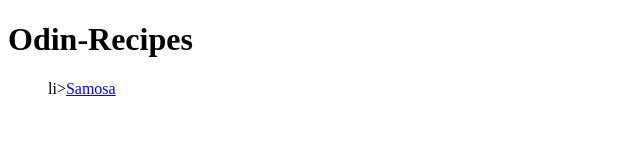
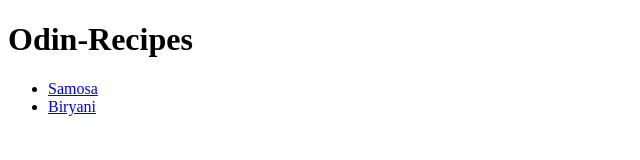
Before and after one commit to KaKaR0t05/odin-recipes, a plain HTML site: page index.html in a window 1280 px wide. Shown: the whole page, without its empty margins (0-640 px from the left). Drawn offline with Linux system fonts and the light colour scheme.

Commit message:
Linked biryani recipe to homepage

```diff
--- a/index.html
+++ b/index.html
@@ -8,7 +8,9 @@
 <body>
     <h1>Odin-Recipes</h1>
     <ul>
-        li><a href="recipes/samosa.html">Samosa</a></li>
+        <li><a href="recipes/samosa.html">Samosa</a></li>
+        <li><a href="recipes/biryani.html">Biryani</a></li>
+
     </ul>
 </body>
 </html>
```
